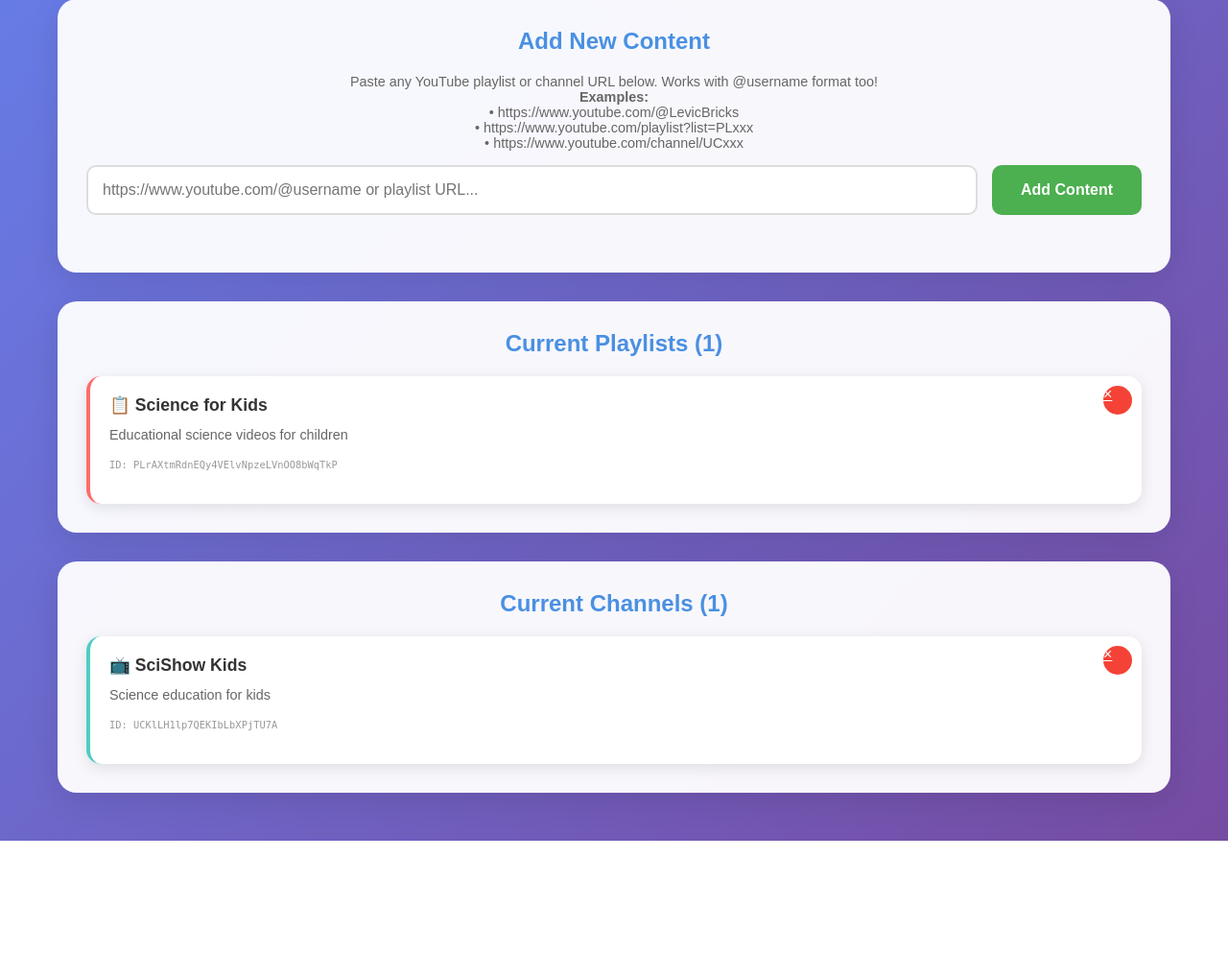
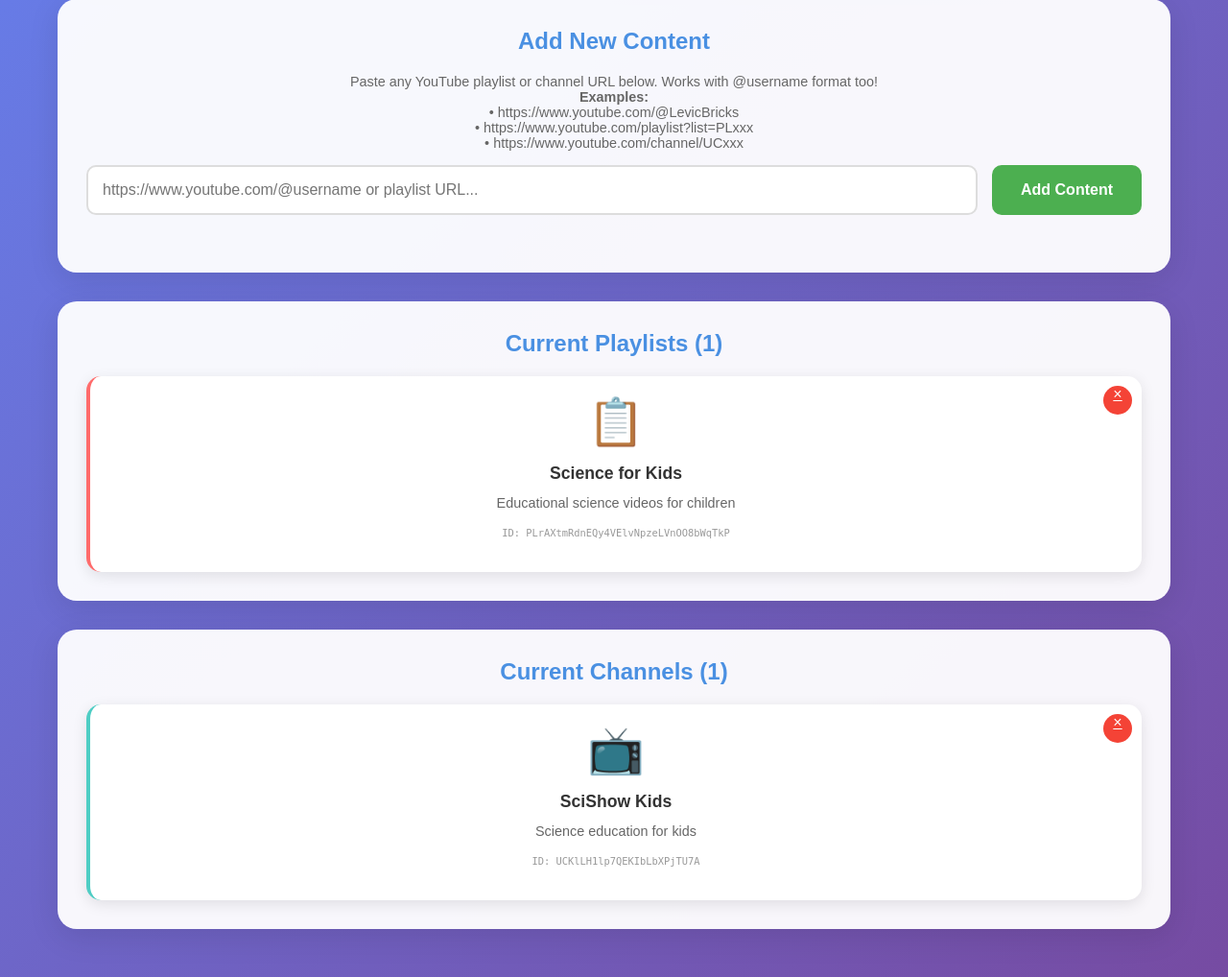
Before and after one commit to kpretz/kid-safe-youtube, a Flask app: page /admin in a window 1280 px wide. Shown: the part 129-1147 px from the top of the page at 96% size. Before the commit the page ends 1005 px from the top, so only its background shows below. Run offline with Flask 3, Linux system fonts and the light colour scheme; the visitor is signed in with stand-in values (Sample User, id 1).

Commit message:
fix channel thumbnails, video link hookup

```diff
--- a/templates/admin.html
+++ b/templates/admin.html
@@ -136,6 +136,23 @@
             padding: 20px;
             box-shadow: 0 4px 15px rgba(0, 0, 0, 0.1);
             position: relative;
+            display: flex;
+            flex-direction: column;
+            align-items: center;
+            text-align: center;
+        }
+
+        .content-thumbnail {
+            width: 60px;
+            height: 60px;
+            border-radius: 50%;
+            margin-bottom: 15px;
+            object-fit: cover;
+        }
+
+        .content-icon {
+            font-size: 3em;
+            margin-bottom: 15px;
         }
 
         .content-title {
@@ -184,6 +201,14 @@
 
         .channel-card {
             border-left: 4px solid #4ECDC4;
+        }
+
+        .playlist-icon {
+            color: #FF6B6B;
+        }
+
+        .channel-icon {
+            color: #4ECDC4;
         }
 
         .alert {
@@ -278,7 +303,8 @@
                     {% for playlist in playlists %}
                     <div class="content-card playlist-card">
                         <a href="/admin/remove/playlist/{{ playlist.id }}" class="remove-btn" onclick="return confirm('Remove this playlist?')">&times;</a>
-                        <div class="content-title">📋 {{ playlist.title }}</div>
+                        <div class="content-icon playlist-icon">📋</div>
+                        <div class="content-title">{{ playlist.title }}</div>
                         <div class="content-description">{{ playlist.description }}</div>
                         <div class="content-id">ID: {{ playlist.id }}</div>
                     </div>
@@ -298,7 +324,12 @@
                     {% for channel in channels %}
                     <div class="content-card channel-card">
                         <a href="/admin/remove/channel/{{ channel.id }}" class="remove-btn" onclick="return confirm('Remove this channel?')">&times;</a>
-                        <div class="content-title">📺 {{ channel.title }}</div>
+                        {% if channel.thumbnail %}
+                            <img src="{{ channel.thumbnail }}" alt="{{ channel.title }}" class="content-thumbnail">
+                        {% else %}
+                            <div class="content-icon channel-icon">📺</div>
+                        {% endif %}
+                        <div class="content-title">{{ channel.title }}</div>
                         <div class="content-description">{{ channel.description }}</div>
                         <div class="content-id">ID: {{ channel.id }}</div>
                     </div>
```
Also changed, not shown: templates/index.html (+14 -1 lines), app.py (line endings or trailing spaces), 1 other file.
